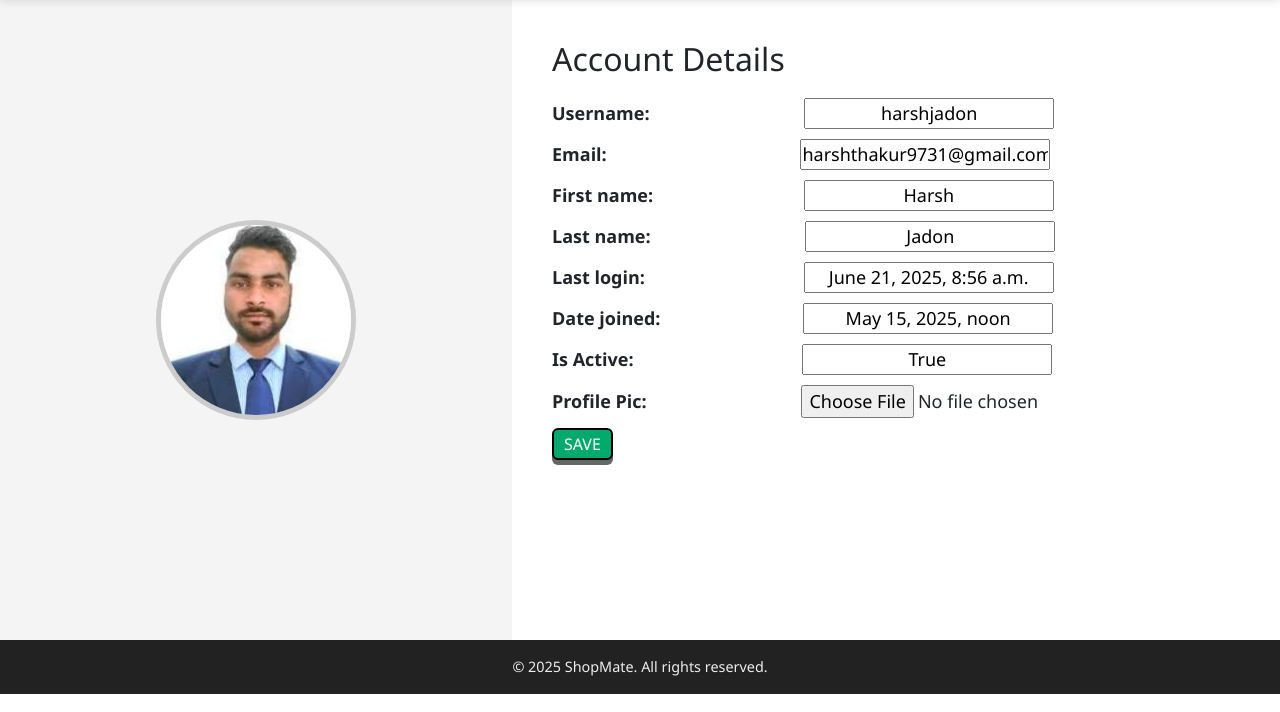
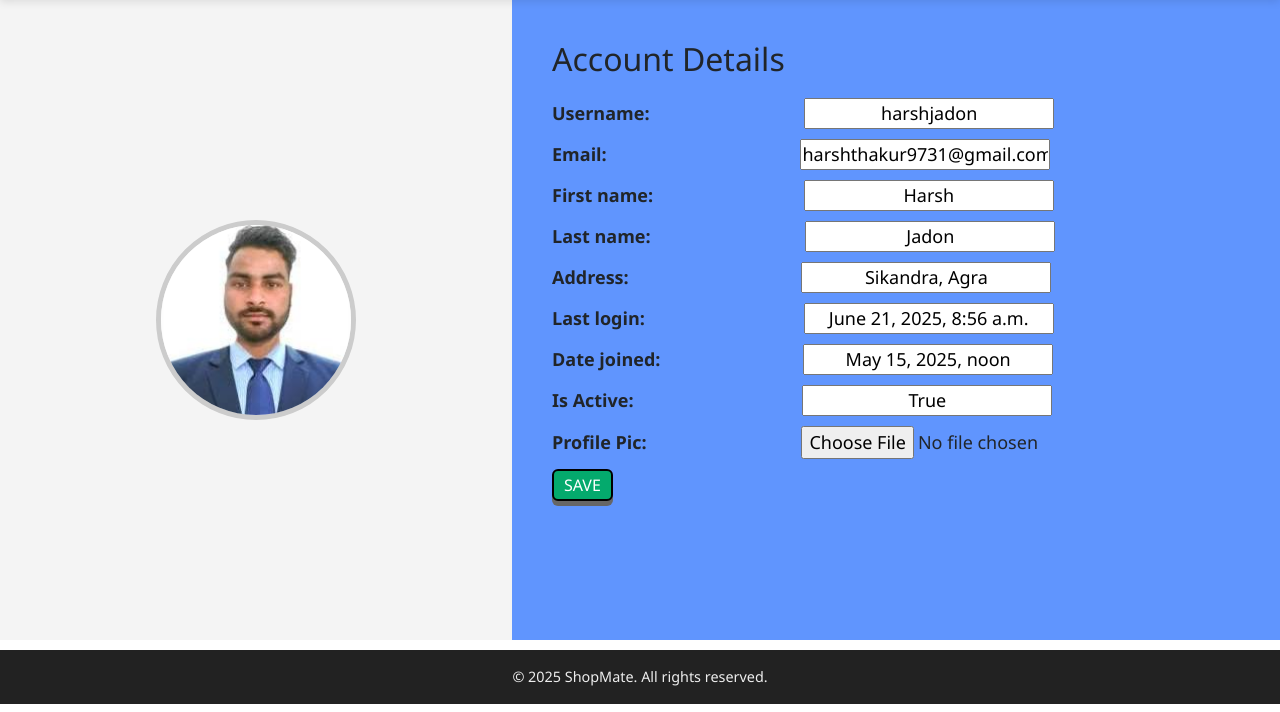
Before and after one commit to harshuthakur9731/ecommerce, a Django app: page /account in a window 1280 px wide. Shown: the part 88-800 px from the top of the page. Run offline with Django 4.2, Linux system fonts and the light colour scheme; a user stored in the database is signed in; data comes from the database, SQL or seed files in the repository; both versions use the stored data as it was after the commit.

Commit message:
my account

```diff
--- a/ecommstore/templates/base.html
+++ b/ecommstore/templates/base.html
@@ -148,6 +148,8 @@
             text-align: center;
             padding: 1rem 2rem;
             font-size: 0.9rem;
+            position: relative;
+            width: 100%;
         }
 
         /* Responsive */
--- a/ecommstore/templates/ecommstore/templates/account.html
+++ b/ecommstore/templates/ecommstore/templates/account.html
@@ -11,6 +11,7 @@ body {
         .profile-container {
             display: flex;
             height: 80vh;
+            margin-bottom:10px;
         }
 
         .left-panel {
@@ -32,7 +33,7 @@ body {
         .right-panel {
             width: 60%;
             padding: 40px;
-            background-color: #fff;
+            background-color: #6095fe ;
         }
 
         .user-details h2 {
@@ -81,13 +82,16 @@ body {
                 <p><span class="label">Email:</span> <input type="email" id="Email" name="Email" value="{{ user.email }}" class="inputfields" style="margin-left: 189px;"></p>
                 <p><span class="label">First name:</span> <input type="text" id="FirstName" name="FirstName" value="{{ user.first_name }}" class="inputfields" style="margin-left: 146px;"></p>
                 <p><span class="label">Last name:</span> <input type="text" id="LastName" name="LastName" value="{{ user.last_name }}" class="inputfields" style="margin-left: 150px;"></p>
+                <p><span class="label">Address:</span> <input type="text" id="Address" name="Address" value="{{ address }}" class="inputfields" style="margin-left: 168px;"></p>
                 <p><span class="label">Last login:</span> <input type="datetime" id="LastLogin" name="LastLogin" value="{{ user.last_login }}" class="inputfields" style="margin-left: 154px;" readonly></p>
                 <p><span class="label">Date joined:</span> <input type="datetime" id="DateJoined" name="DateJoined" value="{{ user.date_joined }}" class="inputfields" style="margin-left: 138px;" readonly></p>
                 <p><span class="label">Is Active:</span> <input type="boolean" id="IsActive" name="IsActive" value="{{ user.is_active }}" class="inputfields" style="margin-left: 164px;" readonly></p>
                 <p><span class="label">Profile Pic:</span> <input type="file" id="profilepic" name="profilepic" value="{{ profilepicture }}" class="inputfields" style="margin-left: 150px;"></p>
                 <button class="button">SAVE</button>
             </form>
+            <secton name="OrderDetails">
 
+            </secton>
         </div>
     </div>
 </div>
--- a/ecommstore/templates/ecommstore/templates/base.html
+++ b/ecommstore/templates/ecommstore/templates/base.html
@@ -148,6 +148,8 @@
             text-align: center;
             padding: 1rem 2rem;
             font-size: 0.9rem;
+            position: relative;
+            width: 100%;
         }
 
         /* Responsive */
--- a/ecommstore/views.py
+++ b/ecommstore/views.py
@@ -45,7 +45,8 @@ def account(request):
     profilepicture = ''
     if len(userprofile) > 0:
         profilepicture = userprofile[0].profile_picture
-    return render(request,'ecommstore/templates/account.html',{'profilepicture':profilepicture})
+        address = userprofile[0].address
+    return render(request,'ecommstore/templates/account.html',{'profilepicture':profilepicture,'address':address})
 
 def logout(request):
     return render(request,'ecommstore/templates/base.html')
```
Also changed, not shown: db.sqlite3, static/YoungMan_NWAokEt.png (added).
